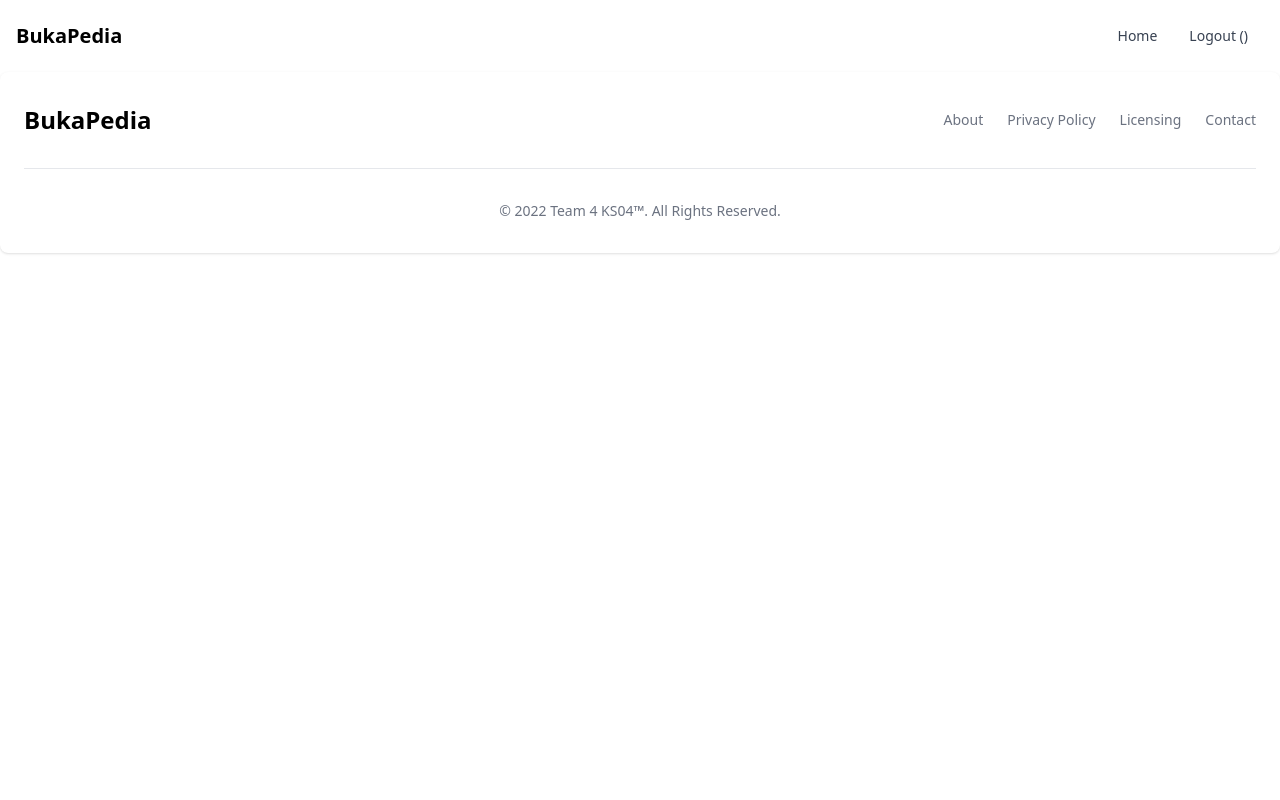
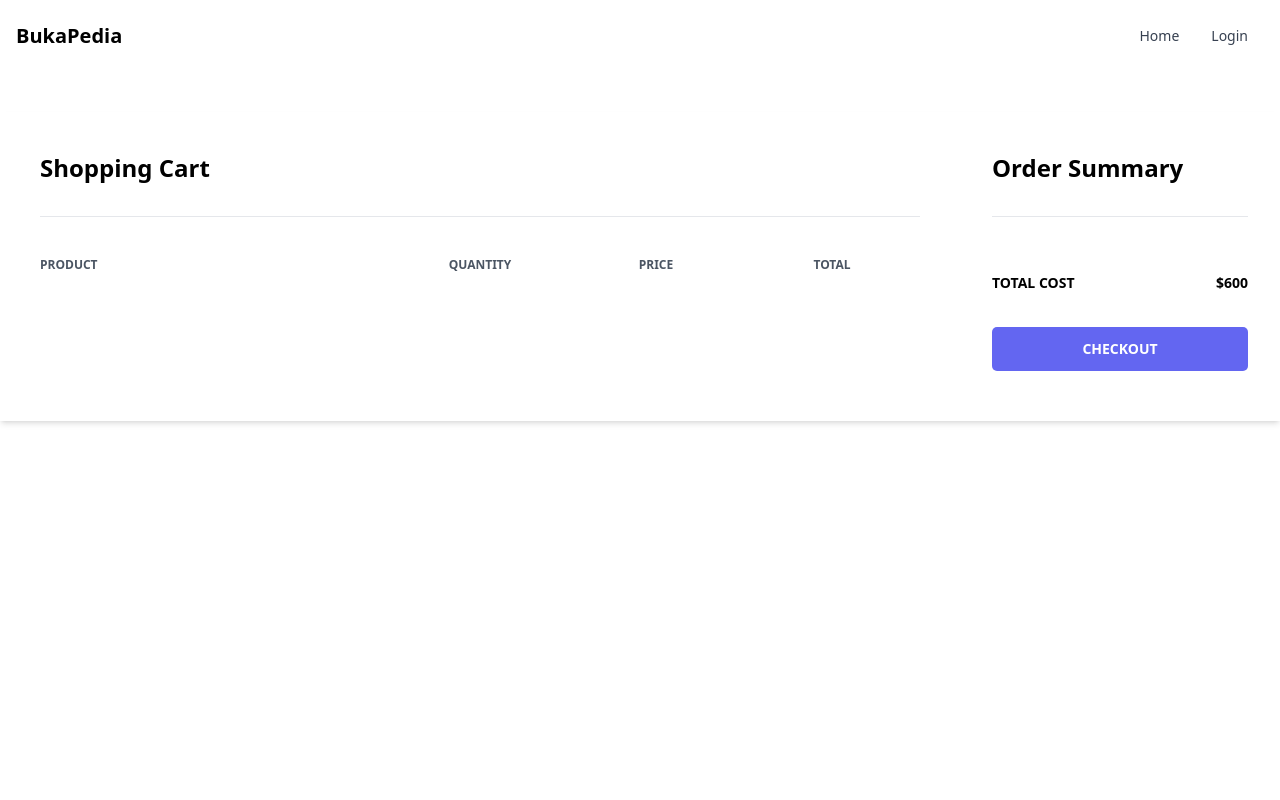
Before and after one commit to rctn-ks04-team04-fp2/ecommerce-frontend, a React (Create React App) app: page /cart in a window 1280 px wide. Shown: the top 800 px of the page. Built offline with nearby package versions, Linux system fonts and the light colour scheme.

Commit message:
added cart

```diff
--- a/package.json
+++ b/package.json
@@ -10,6 +10,7 @@
     "axios": "^1.1.3",
     "react": "^18.2.0",
     "react-dom": "^18.2.0",
+    "react-icons": "^4.6.0",
     "react-redux": "^8.0.5",
     "react-router-dom": "^6.4.3",
     "react-scripts": "5.0.1",
--- a/src/App.js
+++ b/src/App.js
@@ -5,6 +5,7 @@ import './styles/colors.css';
 import Homepage from './pages/Homepage';
 import Footer from './components/Footer.js';
 import LoginPage from './pages/LoginPage.js';
+import CartPage from './pages/CartPage.js';
 import { useState } from 'react';
 import {
   BrowserRouter as Router,
@@ -13,7 +14,7 @@ import {
 } from "react-router-dom";
 
 function App() {
-  const [auth, setAuth] = useState(true);
+  const [auth, setAuth] = useState(false);
 
   return (
     <div>
@@ -22,6 +23,7 @@ function App() {
         <Routes>
           <Route path="/" element={<Homepage />} />
           <Route path="/login" element={<LoginPage auth={auth} setAuth={setAuth} />} />
+          <Route path="/cart" element={<CartPage />} />
         </Routes>
         <Footer />
       </Router>
--- a/src/app/store.js
+++ b/src/app/store.js
@@ -1,10 +1,12 @@
 import { configureStore } from '@reduxjs/toolkit';
 import productReducer from '../features/ProductSlice';
 import authReducer from '../features/AuthSlice';
+import cartReducer from '../features/CartSlice';
 
 export const store = configureStore({
   reducer: {
     product: productReducer,
     user: authReducer,
+    cart: cartReducer,
   },
 });
--- /dev/null
+++ b/src/components/CartItems.js
@@ -0,0 +1,32 @@
+import React from 'react';
+import { useSelector } from 'react-redux';
+
+const CartItems = ({id, quantity}) => {
+  const itemData = useSelector((state) => state.product);
+  const item = itemData.product[id - 1];
+
+  const quantityChange = (e) => {
+    console.log(e.target.value);
+  }
+
+  return (
+    <div className="flex items-center hover:bg-gray-100 -mx-8 px-6 py-5">
+        <div className="flex w-2/5">
+        <div className="w-20">
+            <img className="h-24" src={item.image} alt=""></img>
+        </div>
+        <div className="flex flex-col justify-between ml-4 flex-grow">
+            <span className="font-bold text-sm">{item.title}</span>
+            <a href="#" className="font-semibold hover:text-red-500 text-gray-500 text-xs">Remove</a>
+        </div>
+        </div>
+        <div className="flex justify-center w-1/5">
+        <input className="mx-2 border text-center w-10" type="text" onChange={(e) => {quantityChange(e)}}/>
+        </div>
+        <span className="text-center w-1/5 font-semibold text-sm">${item.price}</span>
+        <span className="text-center w-1/5 font-semibold text-sm">$400.00</span>
+    </div>
+  )
+}
+
+export default CartItems
--- a/src/components/NavBar.js
+++ b/src/components/NavBar.js
@@ -3,12 +3,12 @@ import {Link} from "react-router-dom";
 import { useDispatch } from "react-redux";
 import { logout } from "../features/AuthSlice";
 import { useSelector } from 'react-redux';
+import { FaShoppingCart } from "react-icons/fa";
 
 export function NavBar({auth, setAuth}) {
 
     const dispatch = useDispatch();
-    const { username } = useSelector((state) => state.user);
-
+    const { username } = useSelector((state) => state.user.user || "");
 
     const handleLogout = () => {
         localStorage.clear();
@@ -16,10 +16,39 @@ export function NavBar({auth, setAuth}) {
         dispatch(logout);
     }
 
+    let logComponent = null;
+
+    if (auth) {
+        const userLogoutButton = "Logout (" + username+")";
+        logComponent = (
+            <>
+                <li>
+                    <Link to="/cart" relative="path" className="block pt-3 text-gray-700 text-lg hover:bg-gray-100 md:hover:bg-transparent md:border-0 md:hover:text-blue-700 md:p-0 dark:text-gray-400 md:dark:hover:text-white dark:hover:bg-gray-700 dark:hover:text-white md:dark:hover:bg-transparent">
+                        <FaShoppingCart />
+                    </Link>
+                </li>
+                <li>
+                    <Link to="/login" onClick={handleLogout} relative="path" className="block py-2 pr-4 pl-3 text-gray-700 rounded hover:bg-gray-100 md:hover:bg-transparent md:border-0 md:hover:text-blue-700 md:p-0 dark:text-gray-400 md:dark:hover:text-white dark:hover:bg-gray-700 dark:hover:text-white md:dark:hover:bg-transparent">
+                        {userLogoutButton}
+                    </Link>
+                </li>
+            </>
+        );
+    }
+    else {
+        logComponent = (
+            <li>
+                <Link to="/login" relative="path" className="block py-2 pr-4 pl-3 text-gray-700 rounded hover:bg-gray-100 md:hover:bg-transparent md:border-0 md:hover:text-blue-700 md:p-0 dark:text-gray-400 md:dark:hover:text-white dark:hover:bg-gray-700 dark:hover:text-white md:dark:hover:bg-transparent">
+                    Login
+                </Link>
+            </li>
+        );
+    }
+
     return (
         <nav className="bg-white border-gray-200 px-2 sm:px-4 py-2.5 rounded dark:bg-gray-900">
             <div className="container flex flex-wrap justify-between items-center mx-auto">
-                <a href="#" className="flex items-center">
+                <a href="/" className="flex items-center">
                     <span className="self-center text-xl font-semibold whitespace-nowrap dark:text-white">BukaPedia</span>
                 </a>
                 <button data-collapse-toggle="navbar-default" type="button" className="inline-flex items-center p-2 ml-3 text-sm text-gray-500 rounded-lg md:hidden hover:bg-gray-100 focus:outline-none focus:ring-2 focus:ring-gray-200 dark:text-gray-400 dark:hover:bg-gray-700 dark:focus:ring-gray-600" aria-controls="navbar-default" aria-expanded="false">
@@ -34,16 +63,7 @@ export function NavBar({auth, setAuth}) {
                         Home
                     </Link>
                     </li>
-                    <li>
-                    {!auth &&
-                    <Link to="/login" relative="path" className="block py-2 pr-4 pl-3 text-gray-700 rounded hover:bg-gray-100 md:hover:bg-transparent md:border-0 md:hover:text-blue-700 md:p-0 dark:text-gray-400 md:dark:hover:text-white dark:hover:bg-gray-700 dark:hover:text-white md:dark:hover:bg-transparent">
-                        Login
-                    </Link>}
-                    {auth &&
-                    <Link to="/login" onClick={handleLogout} relative="path" className="block py-2 pr-4 pl-3 text-gray-700 rounded hover:bg-gray-100 md:hover:bg-transparent md:border-0 md:hover:text-blue-700 md:p-0 dark:text-gray-400 md:dark:hover:text-white dark:hover:bg-gray-700 dark:hover:text-white md:dark:hover:bg-transparent">
-                        Logout ({username})
-                    </Link>}
-                    </li>
+                    {logComponent}
                 </ul>
                 </div>
             </div>
--- /dev/null
+++ b/src/features/CartSlice.js
@@ -0,0 +1,55 @@
+import { createSlice } from "@reduxjs/toolkit";
+
+const initialState = {
+    carts: [],
+};
+
+const cartSlice = createSlice({
+    name: "cart",
+    initialState,
+    reducers: {
+        addCart: (state, action) => {
+            const newCart = action.payload;
+            let exist = false;
+            state.carts.forEach((item) => {
+                if (item.username === newCart.username) {
+                    exist = true;
+                }
+            })
+            if (!exist) {
+                state.carts.push(newCart);
+            }
+        },
+        addQuantity: (state, action) => {
+            const {username, id, quantity} = action.payload;
+
+            state.carts.forEach((item) => {
+                if (item.username === username) {
+                    item.cart.forEach((prod) => {
+                        if (prod.id === id) {
+                            prod.quantity += quantity;
+                        }
+                    });
+                }
+            });
+        },
+        addItemToCart: (state, action) => {
+            const {username, id} = action.payload;
+
+            const newItem = {
+                id: id,
+                quantity: 1
+            }
+
+            state.carts.forEach((item) => {
+                if (item.username === username) {
+                    item.cart.push(newItem);
+                }
+            });
+        }
+    },
+
+});
+
+export const { addCart, addQuantity, addItemToCart } = cartSlice.actions;
+export default cartSlice.reducer;
--- /dev/null
+++ b/src/pages/CartPage.js
@@ -0,0 +1,50 @@
+import React from 'react';
+import CartItems from '../components/CartItems';
+import { useSelector } from 'react-redux';
+
+const CartPage = () => {
+
+  const { username } = useSelector((state) => state.user.user || "");
+  const allCart = useSelector((state) => state.cart);
+  let userCart = []
+  allCart.carts.forEach(element => {
+    if (element.username === username) userCart = element.cart;
+  });
+  console.log(userCart);
+
+  return (
+    <div className="container mx-auto mt-10 h-screen">
+    <div className="flex shadow-md my-10">
+      <div className="w-3/4 bg-white px-10 py-10">
+        <div className="flex justify-between border-b pb-8">
+          <h1 className="font-semibold text-2xl">Shopping Cart</h1>
+        </div>
+        <div className="flex mt-10 mb-5">
+          <h3 className="font-semibold text-gray-600 text-xs uppercase w-2/5">Product</h3>
+          <h3 className="font-semibold text-center text-gray-600 text-xs uppercase w-1/5 text-center">Quantity</h3>
+          <h3 className="font-semibold text-center text-gray-600 text-xs uppercase w-1/5 text-center">Price</h3>
+          <h3 className="font-semibold text-center text-gray-600 text-xs uppercase w-1/5 text-center">Total</h3>
+        </div>
+        {userCart.map((item) =>
+            <CartItems id={item.id} quantity={item.quantity} />
+        )}
+
+      </div>
+
+      <div id="summary" className="w-1/4 px-8 py-10">
+        <h1 className="font-semibold text-2xl border-b pb-8">Order Summary</h1>
+        <div className="mt-8">
+          <div className="flex font-semibold justify-between py-6 text-sm uppercase">
+            <span>Total cost</span>
+            <span>$600</span>
+          </div>
+          <button className="bg-indigo-500 font-semibold hover:bg-indigo-600 py-3 text-sm text-white uppercase w-full">Checkout</button>
+        </div>
+      </div>
+
+    </div>
+  </div>
+  )
+}
+
+export default CartPage
--- a/src/pages/Homepage.js
+++ b/src/pages/Homepage.js
@@ -25,7 +25,7 @@ const Homepage = () => {
         <h1 className=''>Products</h1>
         <div className="grid grid-cols-5 gap-4 py-4">
             {product.map((item) => (
-                <Products key={item.id} title={item.title} image={item.image} category={item.category} rating={item.rating} price={item.price} />
+                <Products key={item.id} id={item.id} title={item.title} image={item.image} category={item.category} rating={item.rating} price={item.price} />
             ))}
         </div>
     </div>
```
Also changed, not shown: src/components/Login.js (+11 -9 lines), src/components/Products.js (+28 -7 lines), 1 other file (tests, documents, lock files or other folders).
